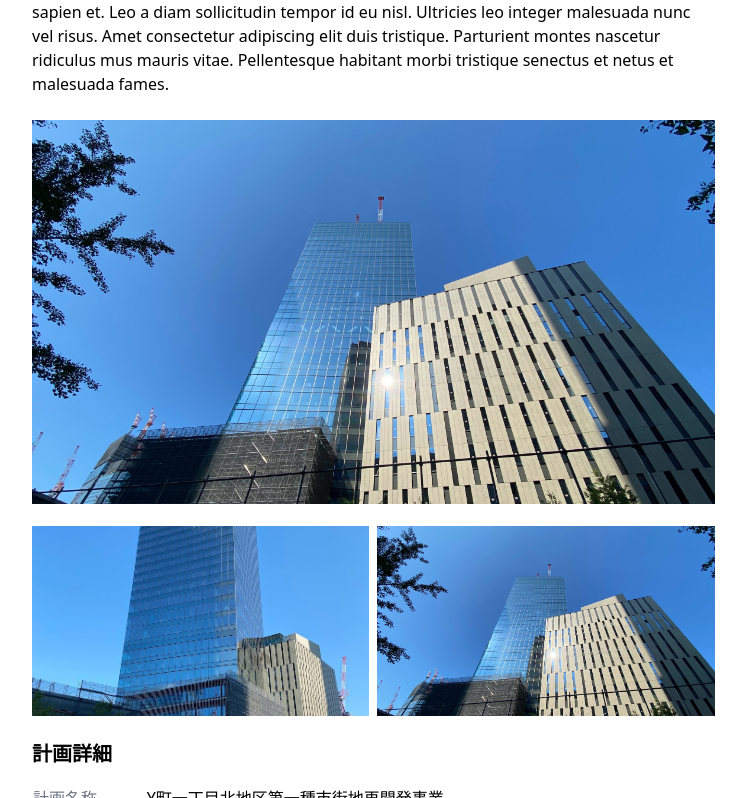
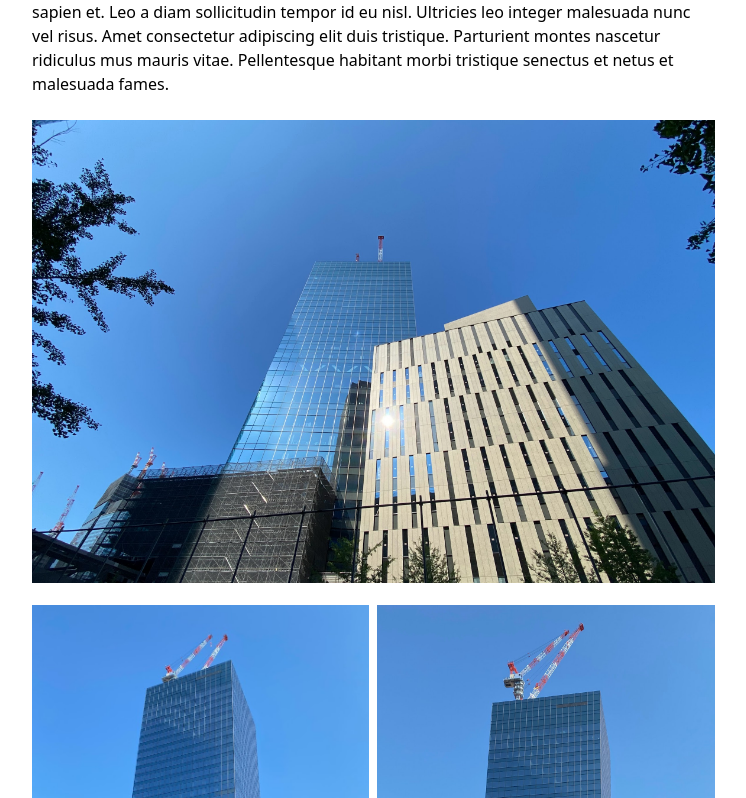
Before and after one commit to FNYukii/Skyline, a Next.js app: page /posts/04a1dd7d-3004-43bc-8937-3375ed608259 in a window 1280 px wide. Shown: the part 1622-2420 px from the top of the page, without its empty margins (96-842 px from the left). Built offline with nearby package versions, Linux system fonts and the light colour scheme.

Commit message:
feat: 画像を横に並べた際、縦横比を揃えるようにした

```diff
--- a/posts/04a1dd7d-3004-43bc-8937-3375ed608259.md
+++ b/posts/04a1dd7d-3004-43bc-8937-3375ed608259.md
@@ -21,7 +21,7 @@ Aenean sed adipiscing diam donec. Vitae turpis massa sed elementum tempus egesta
 
 <div class="flex gap-2">
 	<img src="/images/IMG_4626.jpg"/>
-	<img src="/images/IMG_4627.jpg"/>
+	<img src="/images/IMG_4625.jpg"/>
 </div>
 
 ## 計画詳細
--- a/src/components/sections/PostSection.tsx
+++ b/src/components/sections/PostSection.tsx
@@ -24,7 +24,7 @@ function PostSection(props: Props) {
 	function ImgExpandable({ ...props }) {
 		return (
 			<button onClick={() => setOpenImage(props.src)} className="mt-4 hover:brightness-90 transition w-fit">
-				<img src={props.src} alt={props.alt} className="aspect-video object-cover"/>
+				<img src={props.src} alt={props.alt} className="h-full object-cover"/>
 			</button>
 		)
 	}
```
Also changed, not shown: public/images/IMG_4625.jpg (added).
